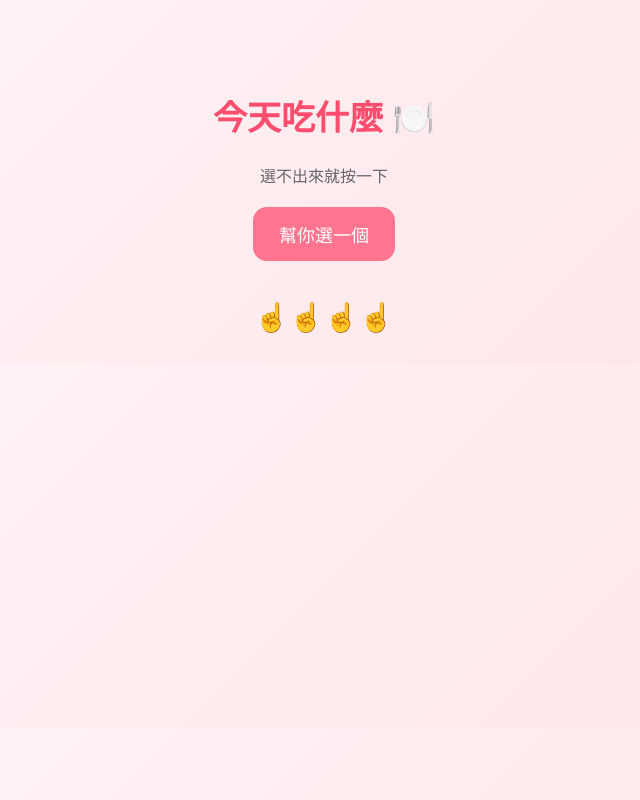
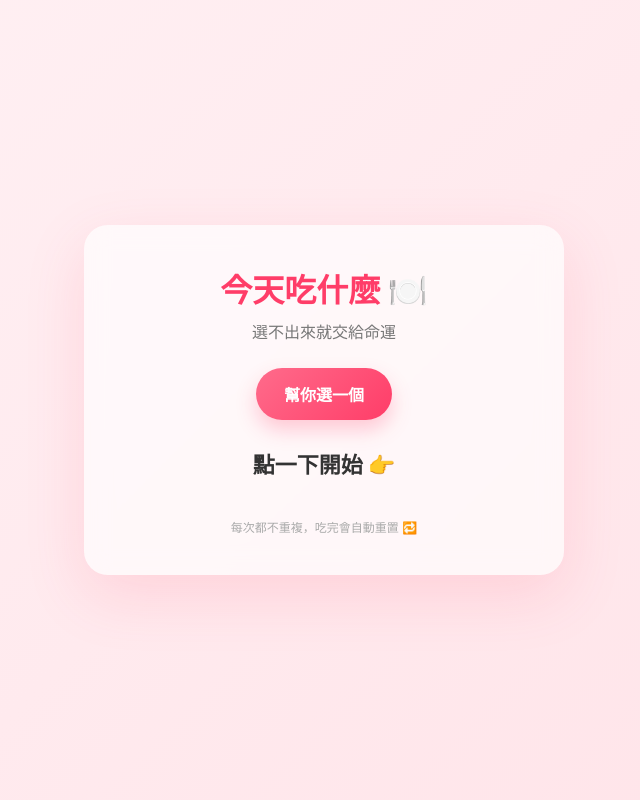
Before and after one commit to jenniffer35942-crypto/Food-picker, a plain HTML site: page index.html in a window 1280 px wide. Shown: the whole page, without its empty margins (316-956 px from the left). Drawn offline with Linux system fonts and the light colour scheme.

Commit message:
Update index.html

```diff
--- a/index.html
+++ b/index.html
@@ -5,63 +5,120 @@
 <title>今天吃什麼 🍽️</title>
 
 <style>
+@import url('https://fonts.googleapis.com/css2?family=Inter:wght@400;600;700&display=swap');
+
+html, body {
+  height: 100%;
+  margin: 0;
+}
+
 body {
-  font-family: Arial;
+  font-family: "Inter", Arial;
+  background: linear-gradient(135deg, #fff1f4, #ffe3e8);
+
+  display: flex;
+  justify-content: center;
+  align-items: center;
+}
+
+/* 卡片容器 */
+.card {
+  width: min(420px, 90vw);
+  padding: 40px 30px;
+  border-radius: 24px;
+
+  background: rgba(255, 255, 255, 0.65);
+  backdrop-filter: blur(12px);
+
+  box-shadow: 0 20px 60px rgba(255, 77, 109, 0.15);
   text-align: center;
-  background: linear-gradient(135deg, #fff5f7, #ffe3e8);
-  padding-top: 60px;
+
+  animation: fadeIn 0.6s ease;
+}
+
+@keyframes fadeIn {
+  from { opacity: 0; transform: translateY(10px); }
+  to { opacity: 1; transform: translateY(0); }
 }
 
 h1 {
-  color: #ff4d6d;
-  font-size: 34px;
+  margin: 0;
+  font-size: 32px;
+  color: #ff3d68;
+  font-weight: 700;
 }
 
 p {
-  color: #666;
-  margin-bottom: 20px;
+  color: #777;
+  margin-top: 8px;
+  margin-bottom: 25px;
 }
 
+/* 按鈕 */
 button {
-  padding: 14px 26px;
-  font-size: 18px;
+  padding: 14px 28px;
+  font-size: 16px;
+  font-weight: 600;
+
   border: none;
-  border-radius: 14px;
-  background: #ff758f;
+  border-radius: 999px;
+
+  background: linear-gradient(135deg, #ff6b8b, #ff3d68);
   color: white;
+
   cursor: pointer;
-  transition: 0.2s;
+  transition: all 0.2s ease;
+
+  box-shadow: 0 10px 20px rgba(255, 61, 104, 0.25);
 }
 
 button:hover {
-  background: #ff4d6d;
-  transform: scale(1.05);
+  transform: translateY(-2px) scale(1.03);
+  box-shadow: 0 15px 30px rgba(255, 61, 104, 0.3);
 }
 
+button:active {
+  transform: scale(0.98);
+}
+
+/* 結果區 */
 h2 {
-  margin-top: 40px;
-  font-size: 28px;
+  margin-top: 30px;
+  font-size: 22px;
   color: #333;
-  min-height: 40px;
+  min-height: 50px;
+  line-height: 1.4;
+  word-break: break-word;
+  transition: 0.3s ease;
+}
+
+/* 小提示 */
+.hint {
+  font-size: 12px;
+  color: #aaa;
+  margin-top: 10px;
 }
 </style>
 </head>
 
 <body>
 
-<h1>今天吃什麼 🍽️</h1>
-<p>選不出來就按一下</p>
+<div class="card">
+  <h1>今天吃什麼 🍽️</h1>
+  <p>選不出來就交給命運</p>
 
-<button onclick="pick()">幫你選一個</button>
+  <button onclick="pick()">幫你選一個</button>
 
-<h2 id="result">☝️☝️☝️☝️</h2>
+  <h2 id="result">點一下開始 👉</h2>
+  <div class="hint">每次都不重複，吃完會自動重置 🔁</div>
+</div>
 
 <script>
 let foods = [
-  "螺絲粉（我想吃 幫我吃）",
+    "螺絲粉（不要辣）",
   "麥當勞（不要太常吃但麥旋風要吃）",
   "啃樂叔（沒吃過的不知道好不好吃）",
-  "塔斯丁（還好 但轉到就加減吃好嗎）",
+  "塔斯丁（還好但轉到就加減吃好嗎）",
 
   "牛肉麵（別捨不得吃你的同伴）",
   "餛飩麵",
@@ -80,7 +137,7 @@ let foods = [
   "蟹黃拌麵（老上海餛飩舖裡面有）",
 
   "蒸餃",
-  "出去吃火鍋嗎 好懶哦 不要好了",
+  "出去吃火鍋",
   "壽司＋味噌湯（因為你變成獵豹就喝不到了 趁你現在是牛趕快喝）",
 
   "牛丼飯（但要外送50分鐘哭哭 很餓請跳下一個）",
@@ -94,24 +151,23 @@ function pick() {
   const result = document.getElementById("result");
 
   if (foods.length === 0) {
-    result.innerText = "全部吃完一輪了 🔁 重置中...";
+    result.innerText = "已經吃完一輪 🔁 重置中...";
     setTimeout(() => {
       foods = [...originalFoods];
-      result.innerText = "已重置，可以再開始 🍽️";
-    }, 1000);
+      result.innerText = "重置完成，可以再選一次 🍽️";
+    }, 900);
     return;
   }
 
-  result.innerText = "選擇中...";
+  result.innerText = "思考中... 🤔";
 
   setTimeout(() => {
     const i = Math.floor(Math.random() * foods.length);
     const chosen = foods[i];
 
     foods.splice(i, 1);
-
     result.innerText = chosen;
-  }, 500);
+  }, 600);
 }
 </script>
 
```
